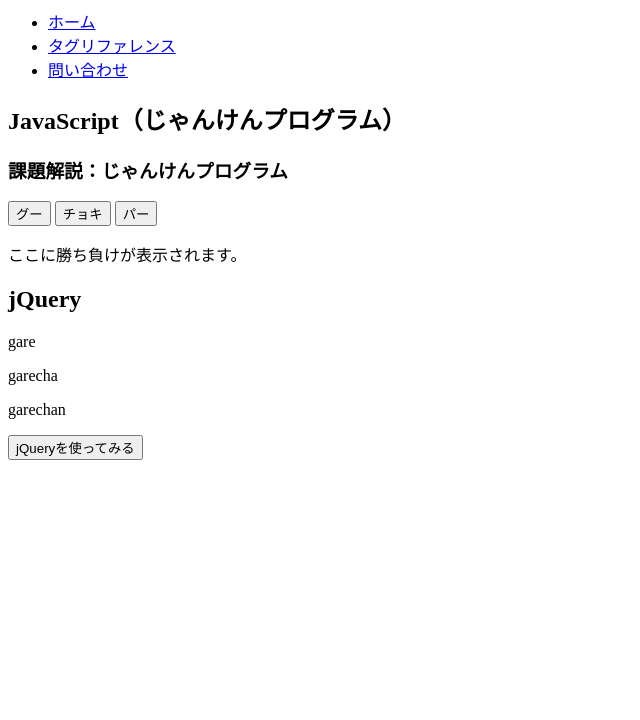
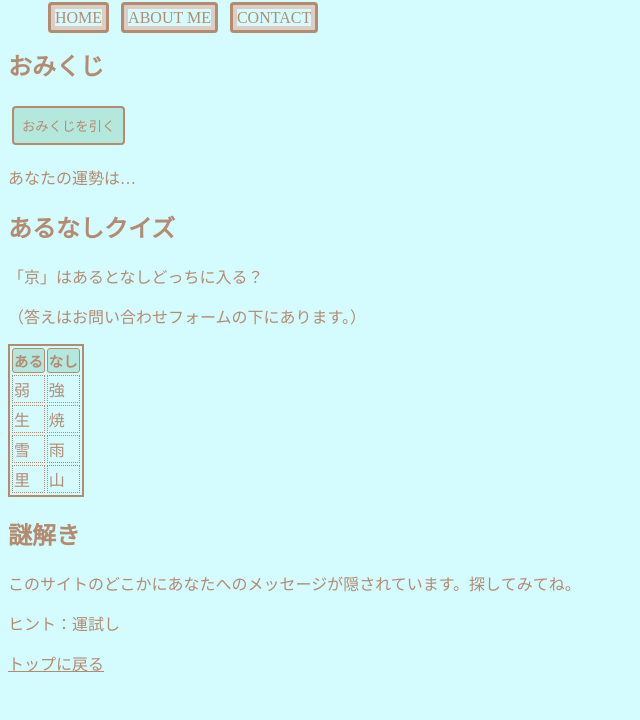
Before and after one commit to N404notfound/N404notfound.github.io, a plain HTML site: page index.html in a window 1280 px wide. Shown: the part 80-800 px from the top of the page, without its empty margins (0-640 px from the left). Drawn offline with nearby package versions, Linux system fonts and the light colour scheme.

Commit message:
最終課題用のファイルをアップロード

```diff
--- /dev/null
+++ b/css/a.css
@@ -0,0 +1,55 @@
+@charset "utf-8d";
+
+*{
+    font-family: serif;
+}
+
+body{
+    font-size: 16px;
+}
+
+*{
+    color: #b38b70;
+    background-color: #D4fBFE;
+}
+
+#menu > ul > li {
+    display: inline;
+
+    margin: 0 8px 0 0;
+
+    border: 3px solid #b38b70;
+    border-radius: 4px;
+
+    padding: 4px;
+    background-color: #decdc3;
+
+}
+
+#menu a {
+    text-decoration: none;
+}
+
+a:hover{
+    font-size: 1.2rem;
+}
+
+ul{
+    list-style: circle;
+    padding: 50px;
+}
+
+p{
+    line-height: 25px;
+    text-align: start;
+    text-align-last: left;
+}
+
+
+#top:hover{
+    font-size: 1.2rem;
+}
+
+.waaa{
+    display: flex;
+}
--- /dev/null
+++ b/css/b.css
@@ -0,0 +1,72 @@
+@charset "utf-8d";
+
+*{
+    font-family: serif;
+}
+
+body{
+    font-size: 16px;
+}
+
+*{
+    color: #b38b70;
+    background-color: #D4fBFE;
+}
+
+#menu > ul > li {
+    display: inline;
+
+    margin: 0 8px 0 0;
+
+    border: 3px solid #b38b70;
+    border-radius: 4px;
+
+    padding: 4px;
+    background-color: #decdc3;
+
+}
+
+#menu a {
+    text-decoration: none;
+}
+
+a:hover{
+    font-size: 1.2rem;
+}
+
+input[type="text"]{
+    margin: 4px;
+    padding: 8px;
+    border: 2px solid #b38b70;
+    border-radius: 4px;
+}
+
+input[type="email"]{
+    margin: 4px;
+    padding: 8px;
+    border: 2px solid #b38b70;
+    border-radius: 4px;
+}
+
+textarea{
+    margin: 4px;
+    padding: 8px;
+    border: 2px solid #b38b70;
+    border-radius: 4px;
+}
+
+input[type="submit"]{
+    margin: 4px;
+    padding: 8px;
+    border: 2px solid #b38b70;
+    border-radius: 4px;
+    background:#decdc3;
+}
+
+input[type="reset"]{
+    margin: 4px;
+    padding: 8px;
+    border: 2px solid #b38b70;
+    border-radius: 4px;
+    background:#B5E8DD;
+}
--- /dev/null
+++ b/css/main.css
@@ -0,0 +1,69 @@
+@charset "utf-8d";
+
+*{
+    font-family: serif;
+}
+
+body{
+    font-size: 16px;
+}
+
+*{
+    color: #b38b70;
+    background-color: #D4fBFE;
+}
+
+#menu > ul > li {
+    display: inline;
+
+    margin: 0 8px 0 0;
+
+    border: 3px solid #b38b70;
+    border-radius: 4px;
+
+    padding: 4px;
+    background-color: #decdc3;
+
+}
+
+#menu a {
+    text-decoration: none;
+}
+
+a:hover{
+    font-size: 1.2rem;
+}
+
+button[type="button"]{
+    margin: 4px;
+    padding: 8px;
+    border: 2px solid #b38b70;
+    border-radius: 4px;
+    background: #B5E8DD;
+}
+
+button:hover{
+    font-size: 1.2rem;
+}
+
+table{
+    border-top: 2px solid #b38b70;
+    border-bottom: 2px solid #b38b70;
+    border-left: 2px solid #b38b70;
+    border-right: 2px solid #b38b70;
+}
+
+th{
+    font-size: 0.9rem;
+    border: 1px solid #b38b70;
+    border-radius: 3px;
+    background-color: #B5E8DD;
+}
+
+td{
+    border: 1px dotted #b38b70;
+}
+
+#top:hover{
+    font-size: 1.2rem;
+}
--- a/index.html
+++ b/index.html
@@ -1,81 +1,83 @@
 <!DOCTYPE html>
-
 <html lang="ja">
-
     <head>
-    <!-- ファイルの文字コード -->
         <meta charset="UTF-8">
-
         <meta http-equiv="X-UA-Compatible" content="IE=edge">
        <meta name="viewport" content="width=device-width, initial-scale=1.0">
-
-    <!-- ページ作成者 -->
-    <meta name="author" content="Osamu HASEGAWA">
-    <!-- ページ内容を表すキーワード（3〜5つくらい） -->
-    <meta name="keywords" content="JavaScript,if, for">
-
-    <!-- CSSとの紐付け．CSSへのパスは相対パスで記述する． -->
-    <!-- <link rel="stylesheet" href="./css/main.css"> -->
-
-    <!-- タイトル -->
-    <title>第12回 JavaScript（じゃんけんプログラム）</title>
+        <meta name="author" content="N404notfound">
+       <!-- ページ内容を表すキーワード：3～5つくらい -->
+       <meta name="keywords" content="omikuji, quiz, nazotoki">
+       <link rel="stylesheet" href="./css/main.css">
+       <title>暇つぶし</title>
     </head>
 
     <body>
+        <header>
+            <h1 id="top">暇つぶし</h1>
 
-    <!-- header: サイト共通のヘッダー情報（サイトタイトルとかナビゲーションとか） -->
-    <header>
-        <h1 id="top">コンピュータ・リテラシーⅡ</h1>
-
-        <!-- nav: 他のページへのリンクや，ページ内リンクをまとめたもの -->
             <nav id="menu">
                 <ul>
-                <li><a href="#">ホーム</a></li>
-                <li><a href="#">タグリファレンス</a></li>
-                <li><a href="#">問い合わせ</a></li>
+                    <li><a href="../kadai.final/index.html">HOME</a></li>
+                    <li><a href="../kadai.final/a.html">ABOUT ME</a></li>
+                    <li><a href="../kadai.final/b.html">CONTACT</a></li>
                 </ul>
             </nav>
+
         </header>
 
        <main>
-        <h2>JavaScript（じゃんけんプログラム）</h2>
+            <div>
+              <h2>おみくじ</h2>
+              <button type="button" onclick="omikuji(1)">おみくじを引く</button>
+              <div>
+                <p id="omikuji">あなたの運勢は…</p>
+              </div>
+
+            </div>
+       </main>
+
+       <script src="./js/main.js"></script>
+
+       <h2>あるなしクイズ</h2>
+       <p>「京」はあるとなしどっちに入る？</p>
+       <p>（答えはお問い合わせフォームの下にあります。）</p>
+       <table>
+
+            <tr>
+                <th>ある</th>
+                <th>なし</th>
+            </tr>
+
+            <tr>
+                <td>弱</td>
+                <td>強</td>
+            </tr>
+
+            <tr>
+                <td>生</td>
+                <td>焼</td>
+            </tr>
+
+            <tr>
+                <td>雪</td>
+                <td>雨</td>
+            </tr>
+
+            <tr>
+                <td>里</td>
+                <td>山</td>
+            </tr>
+
+        </table>
 
         <div>
-            <h3>課題解説：じゃんけんプログラム</h3>
+            <h2>謎解き</h2>
+            <p>このサイトのどこかにあなたへのメッセージが隠されています。探してみてね。</p>
+            <p>ヒント：運試し</p>
+        </div>
+        <a href="#top"><span>トップに戻る</span></a>
 
-            <button type="button" onclick="janken(0)">グー</button>
-            <button type="button" onclick="janken(1)">チョキ</button>
-            <button type="button" onclick="janken(2)">パー</button>
-
-            <div>
-                <p id="janken-result">ここに勝ち負けが表示されます。</p>
-            </div>
-        </div>
-
-        <div>
-            <h2>jQuery</h2>
-            <p id="test-p-1">gare</p>
-            <p id="test-p-2">garecha</p>
-            <p id="test-p-3">garechan</p>
-
-            <button type="butten" onclick="test()">jQueryを使ってみる</button>
-        </div>
-
-    </main>
-
-    <!-- 外部のjavascriptライブラリを読み込む -->
-    <!-- 読み込む順番が重要 -->
-    <!-- jQuery -->
-    <script src="https://code.jquery.com/jquery-3.7.0.js" integrity="sha256-JlqSTELeR4TLqP0OG9dxM7yDPqX1ox/HfgiSLBj8+kM=" crossorigin="anonymous"></script>
-
-    <!-- 外部のJavaScriptファイルを読み込む場合 -->
-    <script src="./js/janken.js"></script>
-
-    <!-- JavaScriptは、bodyの綴じタグの直前に記述するのがセオリー -->
-    <!-- ↑の理由 ページの読み込み速度を向上させるため -->
-
-    <!-- jQueryを使ってみる -->
-    <!-- 必ず69行目のやつの下に書く -->
-    <script src="./js/jQuery-test.js"></script>
 
     </body>
+
+</html>
--- /dev/null
+++ b/js/main.js
@@ -0,0 +1,43 @@
+console.log('謎解きの次のヒントはここにあるよ')
+
+function omikuji(push){
+    let userbutton = ['文字が動くよ'];
+
+    let message = '';
+
+    console.log('「ABOUT ME」をクリックすると' + userbutton);
+
+    let rand = Math.random() * 10;
+    console.log(rand);
+
+    let omikujiArray = Math.floor(rand);
+    console.log(omikujiArray);
+
+    // let result = 0;
+
+    if (omikujiArray === 0){
+        message = '大吉';
+    } else if (omikujiArray === 1){
+        message = '大吉';
+    } else if (omikujiArray === 2){
+        message = '中吉';
+    } else if (omikujiArray === 3){
+        message = '中吉';
+    } else if (omikujiArray === 4){
+        message = '吉';
+    } else if (omikujiArray === 5){
+        message = '吉';
+    } else if (omikujiArray === 6){
+        message = '凶';
+    } else if (omikujiArray === 7){
+        message = '凶';
+    } else if (omikujiArray === 8){
+        message = '大凶';
+    } else if (omikujiArray === 9){
+        message = '大凶';
+    }
+    console.log(message);
+
+    const p_omikuji = document.querySelector('#omikuji')
+    p_omikuji.textContent = 'あなたの運勢は…' + message + '！';
+}
```
Also changed, not shown: a.html (added, +62 -0 lines), b.html (added, +93 -0 lines), js/a.js (added, +8 -0 lines), media/pc girl.png (added). Lines whose indentation alone changed are shown as unchanged.
